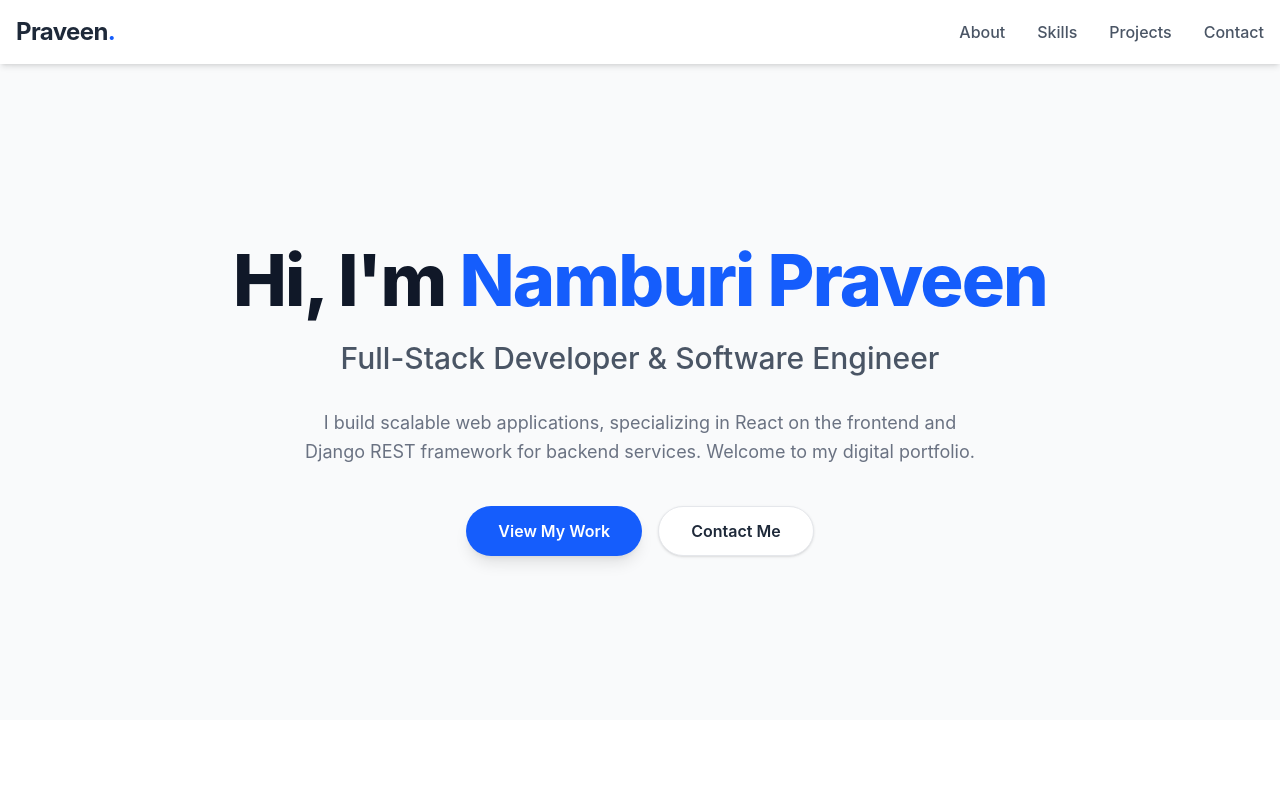
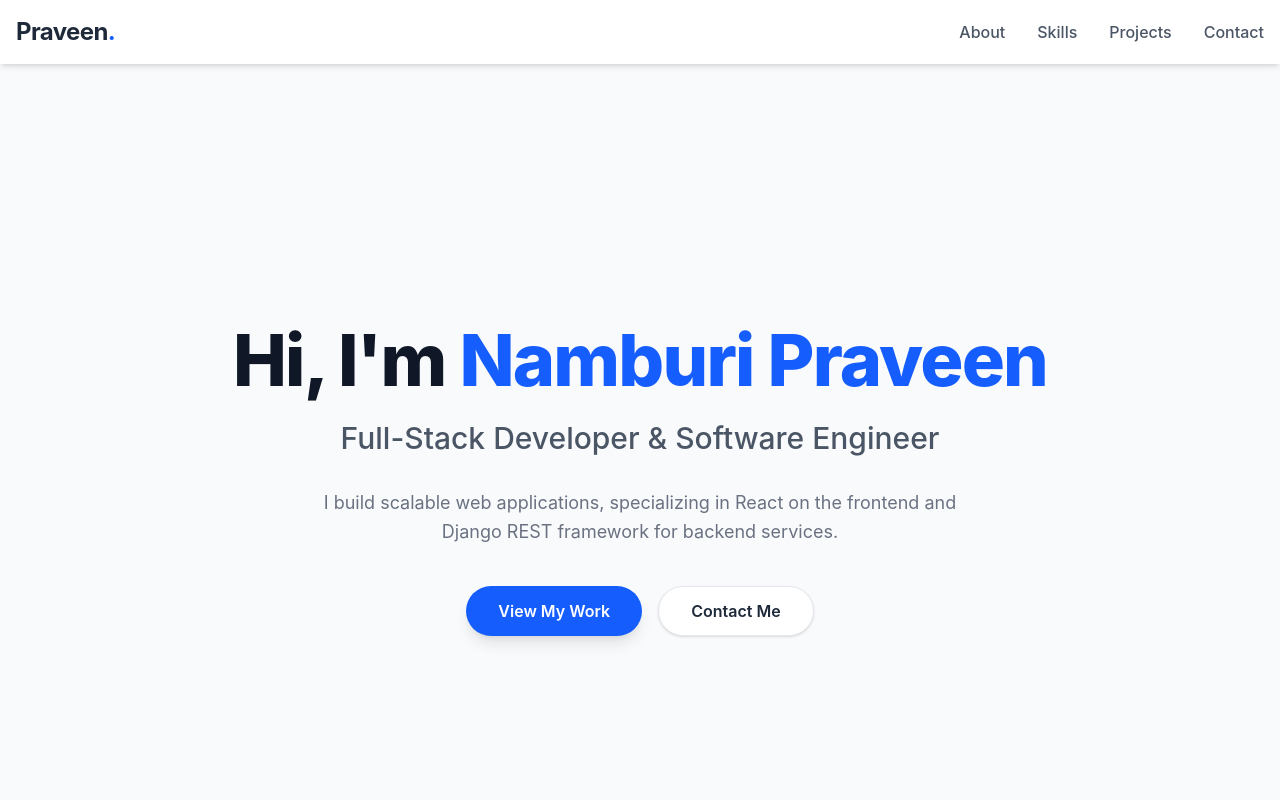
Before and after one commit to Satyanagapraveen/MY-Portfolio, a React (Vite) app: page / in a window 1280 px wide. Shown: the top 800 px of the page. Built offline with nearby package versions, Linux system fonts and the light colour scheme.

Commit message:
Implement parallax scrolling effects in Hero section using framer-motion

```diff
--- a/src/Components/Layout/Sections/Hero.jsx
+++ b/src/Components/Layout/Sections/Hero.jsx
@@ -1,6 +1,28 @@
+import { motion, useScroll, useTransform } from 'framer-motion';
+
 export default function Hero() {
+  // 1. Hook into the scroll position
+  const { scrollY } = useScroll();
+
+  // 2. Map the scroll position to movement values
+  const textY = useTransform(scrollY, [0, 500], [0, 200]);
+  const bgY = useTransform(scrollY, [0, 500], [0, 100]);
+  const opacity = useTransform(scrollY, [0, 300], [1, 0]);
+
   return (
-    <section className="min-h-[80vh] flex flex-col justify-center items-center text-center px-4">
+    <section className="relative min-h-screen flex flex-col justify-center items-center text-center px-4 overflow-hidden">
+
+      {/* Background Decorative Element (Parallax) */}
+      <motion.div
+        style={{ y: bgY }}
+        className="absolute top-1/4 left-1/4 w-64 h-64 bg-blue-100 rounded-full blur-3xl -z-10 opacity-50"
+      />
+
+      {/* Main Hero Content (Parallax + Fade) */}
+      <motion.div
+        style={{ y: textY, opacity: opacity }}
+        className="flex flex-col items-center"
+      >
         <h1 className="text-5xl md:text-7xl font-extrabold text-gray-900 mb-6 tracking-tight">
           Hi, I'm <span className="text-blue-600">Namburi Praveen</span>
         </h1>
@@ -10,7 +32,7 @@ export default function Hero() {
         </h2>
 
         <p className="max-w-2xl text-lg text-gray-500 mb-10 leading-relaxed">
-        I build scalable web applications, specializing in React on the frontend and Django REST framework for backend services. Welcome to my digital portfolio.
+          I build scalable web applications, specializing in React on the frontend and Django REST framework for backend services.
         </p>
 
         <div className="flex flex-col sm:flex-row gap-4">
@@ -21,6 +43,8 @@ export default function Hero() {
             Contact Me
           </button>
         </div>
+      </motion.div>
+
     </section>
   );
 }
```
Lines whose indentation alone changed are shown as unchanged.
